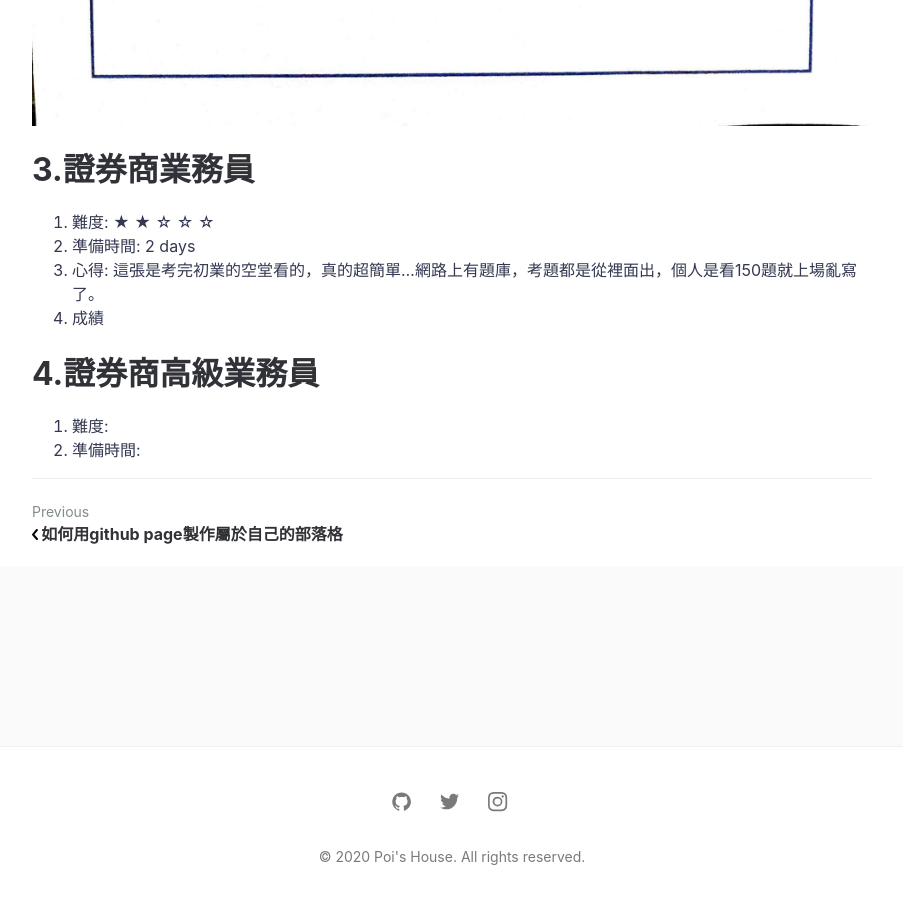
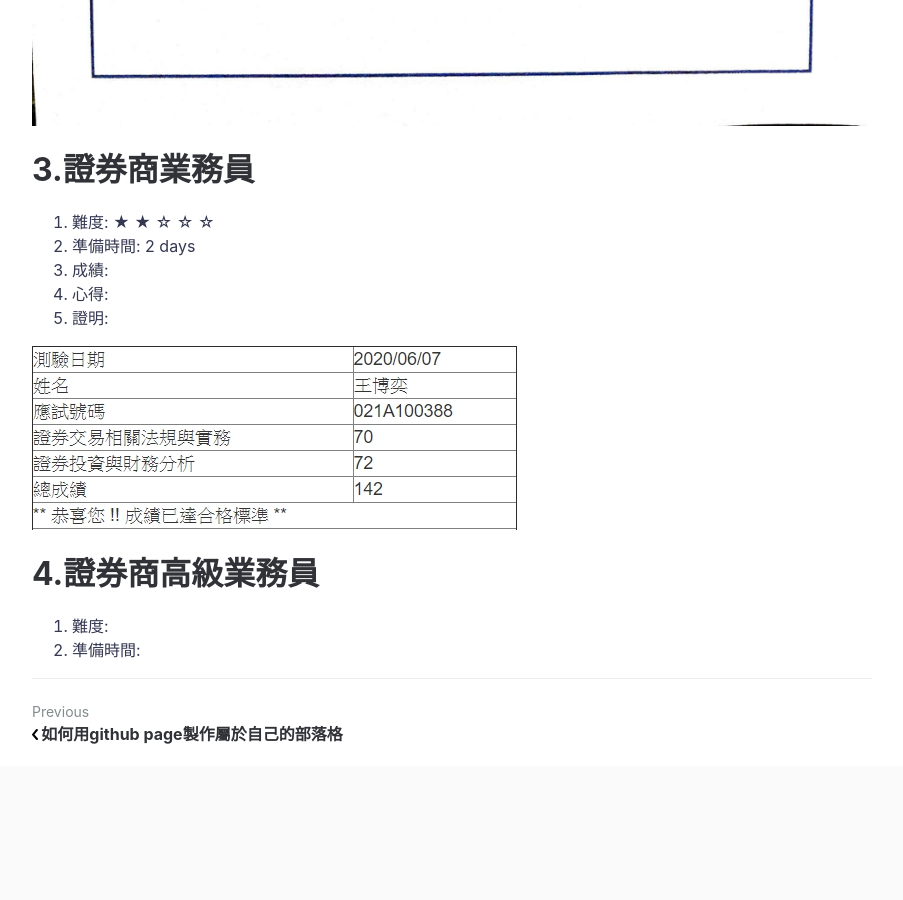
Before and after one commit to poi0905/blog, a Jekyll site: the page built from _posts/2020-07-03-licencse.md, in a window 1280 px wide and 900 px high, scrolled down 2572 px. Shown: the whole window, without its empty margins (188-1091 px from the left). Built offline with Jekyll 4.4.1, drawn with Linux system fonts in a browser that asks for light colours; comment, search, counter and statistics services are not loaded.

Commit message:
2020/7/2

```diff
--- a/_posts/2020-07-03-licencse.md
+++ b/_posts/2020-07-03-licencse.md
@@ -43,7 +43,7 @@ categories: [紀錄]
 2. 準備時間: 30 mins
 3. 成績: 83 / 100
 4. 心得: 這張是考完初業的空堂看的，真的超簡單...網路上有題庫，考題都是從裡面出，個人是看150題就上場亂寫了。
-5. 證書:
+5. 證明:
 
 ![image](https://raw.githubusercontent.com/poi0905/blog/master/assets/img/posts/金融市場嘗試與職業道德.jpg)
 
@@ -53,8 +53,11 @@ categories: [紀錄]
 
 1. 難度: ★ ★ ☆ ☆ ☆
 2. 準備時間: 2 days
-3. 心得: 這張是考完初業的空堂看的，真的超簡單...網路上有題庫，考題都是從裡面出，個人是看150題就上場亂寫了。
-4. 成績
+3. 成績:
+4. 心得:
+5. 證明:
+
+![image](https://raw.githubusercontent.com/poi0905/blog/master/assets/img/posts/證券商業務員.jpg)
 
 <a name="4.證券商高級業務員"/>
 # 4.證券商高級業務員
```
Also changed, not shown: assets/img/posts/證券商業務員.jpg (added).
